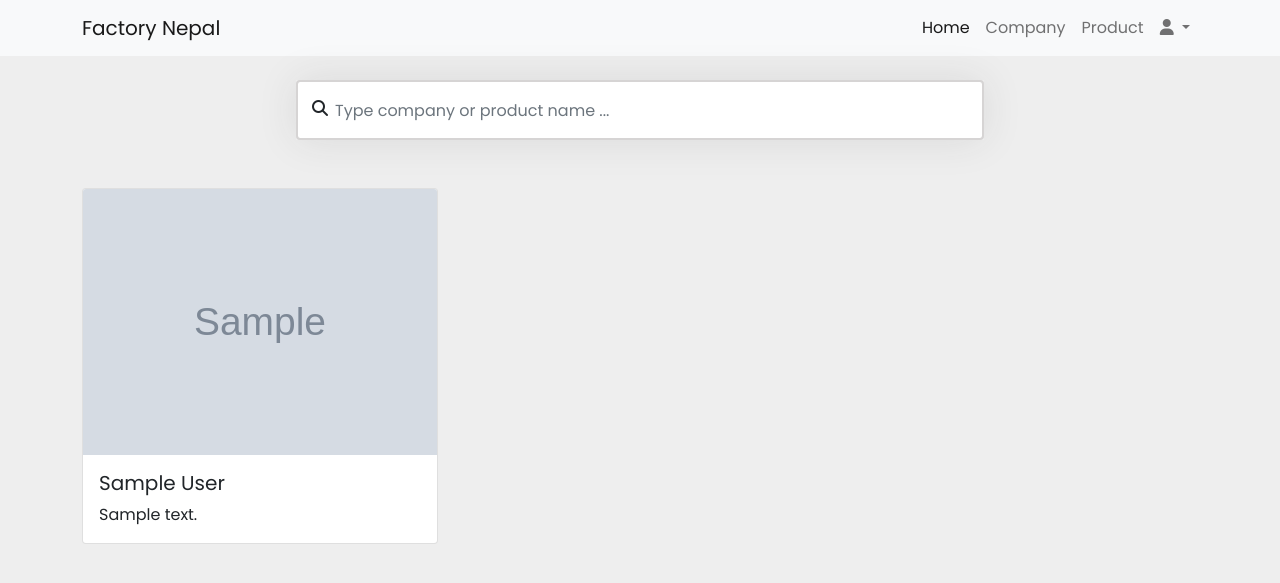
After one commit to sunil-ghimire/FactoryNepal, a Django app: template templates/main_app/product.html in a window 1280 px wide. The commit adds this page. Shown: the top 583 px of the page. Run offline with Django 4.2, Linux system fonts and the light colour scheme; the template is opened without the code that fills it: values that come from a table or form of the project are taken from there, others are empty; tables that the repository leaves empty hold one stand-in row (values such as "Sample post"); grey boxes marked "Sample" are stand-in pictures.

Commit message:
product template and search function created

```diff
--- a/templates/base.html
+++ b/templates/base.html
@@ -36,7 +36,7 @@
                         <a class="nav-link" href="/company">Company</a>
                     </li>
                     <li class="nav-item">
-                        <a class="nav-link" href="#">Product</a>
+                        <a class="nav-link" href="/product">Product</a>
                     </li>
                     <li class="nav-item dropdown">
                         <a class="nav-link dropdown-toggle" href="#" id="navbarDropdown" role="button"
--- /dev/null
+++ b/templates/main_app/product.html
@@ -0,0 +1,50 @@
+{% extends 'base.html' %}
+{% load static %}
+
+{% block content %}
+<div class="container">
+    <div class="row m-4 align-items-center">
+        <div class="col-md-8 mx-auto mb-4">
+            <div class="search">
+                <form name="myform" method="POST" action="{% url 'product' %}">
+                    {% csrf_token %}
+                    <input type="text" class="form-control" name="product_search"
+                        placeholder="Type company or product name ...">
+                    <i class="fa fa-search"></i>
+                </form>
+            </div>
+        </div>
+    </div>
+    <div class="row row-cols-1 row-cols-md-3 g-4">
+        {% if product_lists|length != 0 %}
+        {% for product in product_lists %}
+        <div class="col">
+            <div class="card">
+                {% if product.image %}
+                <img src="{{product.image.url}}" class="card-img-top" />
+                {% else %}
+                <img src="{% static 'images/fastfood.jpeg' %}" class="card-img-top" />
+                {% endif %}
+                <div class="card-body">
+                    <h5 class="card-title">{{product.name}}</h5>
+                    <p class="card-text">
+                        {{product.description}}
+                    </p>
+                </div>
+            </div>
+        </div>
+        {% endfor %}
+        {% endif %}
+
+
+        {% if product_lists|length == 0 %}
+        <div class="col">
+            <div class="card">
+                <div class="card-body">
+                    <h5 class="card-title">No results found</h5>
+                </div>
+            </div>
+        </div>
+        {% endif %}
+    </div>
+    {% endblock content %}
```
Also changed, not shown: main_app/views.py (+14 -1 lines).
